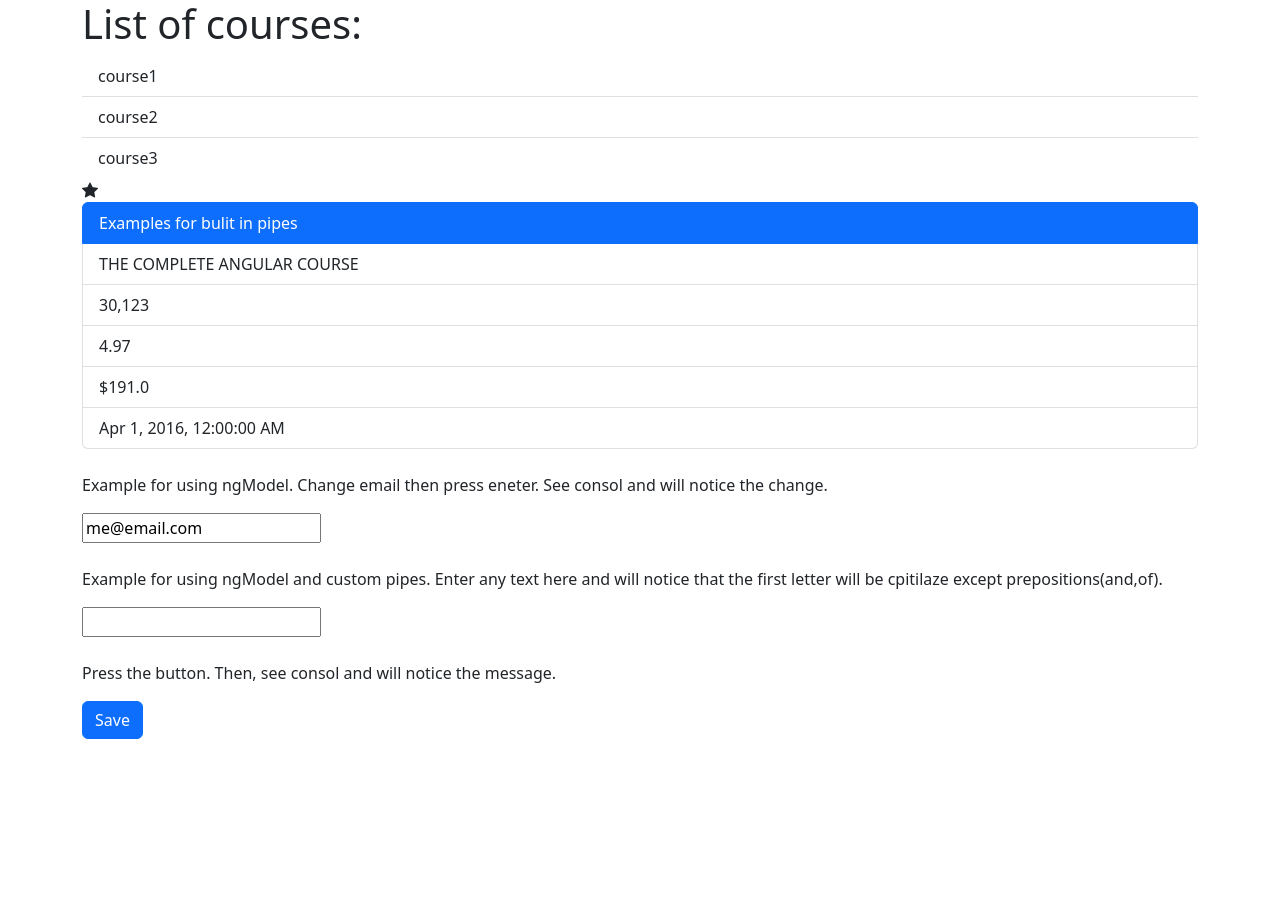
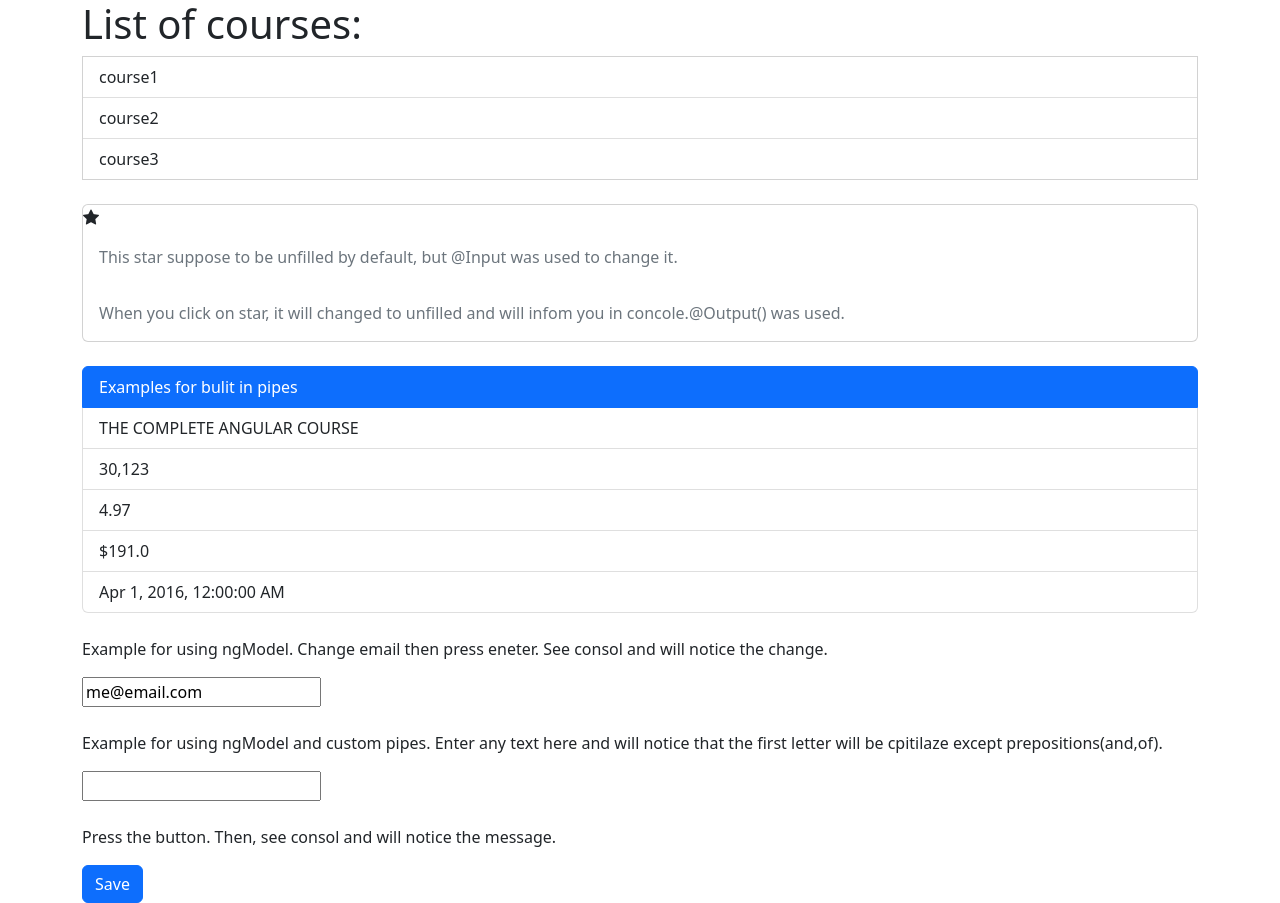
Before and after one commit to samad20/Angular-from-Zero-to-Hero, an Angular app: page / in a window 1280 px wide. Before the commit the page ends 800 px from the top, so only its background shows below. Built offline with nearby package versions, Linux system fonts and the light colour scheme.

Commit message:
use onFavoriteChanged() and changed css format

```diff
--- a/src/app/courses/courses.component.html
+++ b/src/app/courses/courses.component.html
@@ -3,10 +3,30 @@
   <h1>{{ title }}:</h1>
   <!-- this title use proprty binding -->
   <!-- <h1 [textContent]="title"></h1> -->
-  <ul class="list-group list-group-flush">
-    <li class="list-group-item" *ngFor="let course of courses">{{ course }}</li>
+  <div>
+    <ul class="list-group list-group-flush card">
+      <li class="list-group-item" *ngFor="let course of courses">
+        {{ course }}
+      </li>
     </ul>
-  <favorite [is-favorite]="post.isFavoriteFromCourses"></favorite>
+  </div>
+  <br />
+  <div class="card">
+    <favorite
+      [is-favorite]="post.isFavoriteFromCourses"
+      (change)="onFavoriteChanged()"
+    ></favorite>
+    <div class="card-body text-muted">
+      This star suppose to be unfilled by default, but @Input was used to change
+      it.
+    </div>
+    <div class="card-body text-muted">
+      When you click on star, it will changed to unfilled and will infom you in
+      concole.@Output() was used.
+    </div>
+  </div>
+  <br />
+  <div>
     <ul class="list-group">
       <li class="list-group-item active">Examples for bulit in pipes</li>
       <li class="list-group-item">{{ course.title | uppercase }}</li>
@@ -15,8 +35,11 @@
       <li class="list-group-item">
         {{ course.price | currency : "USD" : "symbol" : "3.1-1" }}
       </li>
-    <li class="list-group-item">{{ course.releaseDate | date : "medium" }}</li>
+      <li class="list-group-item">
+        {{ course.releaseDate | date : "medium" }}
+      </li>
     </ul>
+  </div>
   <div>
     <br />
     <p>
```
Lines whose indentation alone changed are shown as unchanged.
